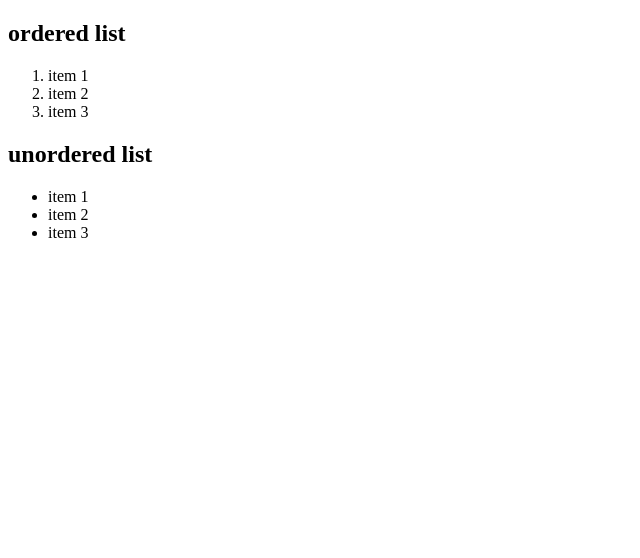
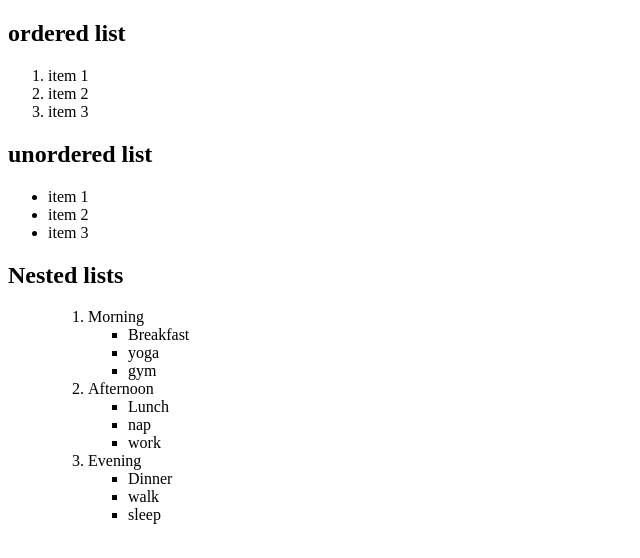
Before and after one commit to Shourya-Emids/fullstack-webdev, a plain HTML site: page html/list.html in a window 1280 px wide. Shown: the whole page, without its empty margins (0-640 px from the left). Drawn offline with Linux system fonts and the light colour scheme.

Commit message:
Nested list

```diff
--- a/html/list.html
+++ b/html/list.html
@@ -18,5 +18,34 @@
         <li>item 2</li>
         <li>item 3</li>
     </ul>
+
+    <h2>Nested lists</h2>
+    <ul>
+        <ol>
+            <li>Morning
+                <ul>
+                    <li>Breakfast</li>
+                    <li>yoga</li>
+                    <li>gym</li>
+                </ul>
+            </li>
+
+            <li>Afternoon
+                <ul>
+                    <li>Lunch</li>
+                    <li>nap</li>
+                    <li>work</li>
+                </ul>
+            </li>
+
+            <li>Evening
+                <ul>
+                    <li>Dinner</li>
+                    <li>walk</li>
+                    <li>sleep</li>
+                </ul>
+            </li>
+        </ol>
+    </ul>
 </body>
 </html>
```
